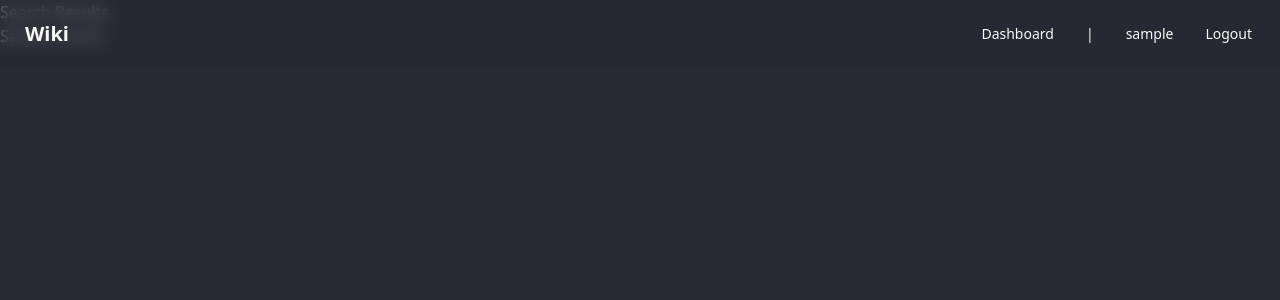
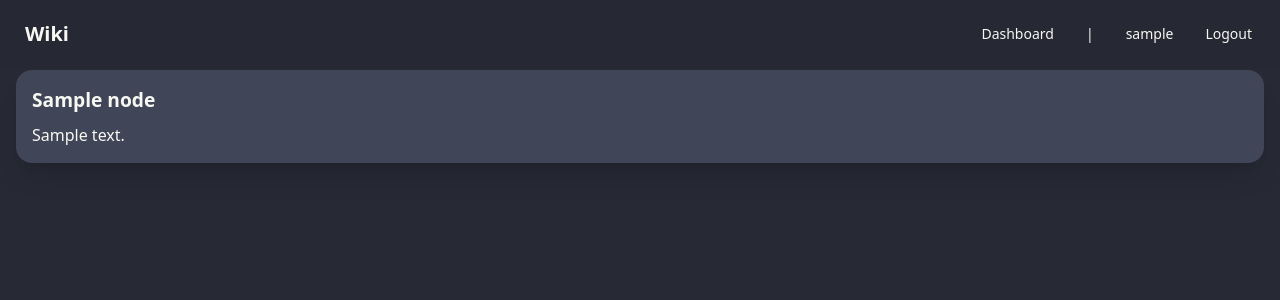
Before and after one commit to wggb/wiki-website, a Flask app: template templates/results.html in a window 1280 px wide. Shown: the top 300 px of the page. Run offline with Flask 3, Linux system fonts and the light colour scheme; the template is opened without the code that fills it: most values are stand-ins (such as "Sample title", 1, 10 or a date in 2020); style sheets or scripts are compiled from the project's sources; parts of the project's set-up code (start-up, migrations or seed data) failed here and were passed over; some libraries are stand-ins or nearby versions.

Commit message:
show results

```diff
--- a/templates/results.html
+++ b/templates/results.html
@@ -7,11 +7,21 @@
 
 {% block main %}
 
-{% if results %}
-<h2>Search Results</h2>
+{% if nodes %}
 <ul>
-  {% for result in results %}
-  <li>{{ result }}</li>
+  {% for node in nodes %}
+  <li>
+
+  <a href="/results/{{ node.id }}">
+    <div class="pt-20 px-4 pb-4">
+      <div class="markdown w-full p-4 mt-[-10px] card bg-neutral shadow-xl">
+        <b style="font-size: larger;">{{ node.title}}</b>
+        {{ node.primary_content | safe }}
+      </div>
+    </div>
+  </a>
+
+  </li>
   {% endfor %}
 </ul>
 {% endif %}
```
Also changed, not shown: templates/result.html (+18 -2 lines).
